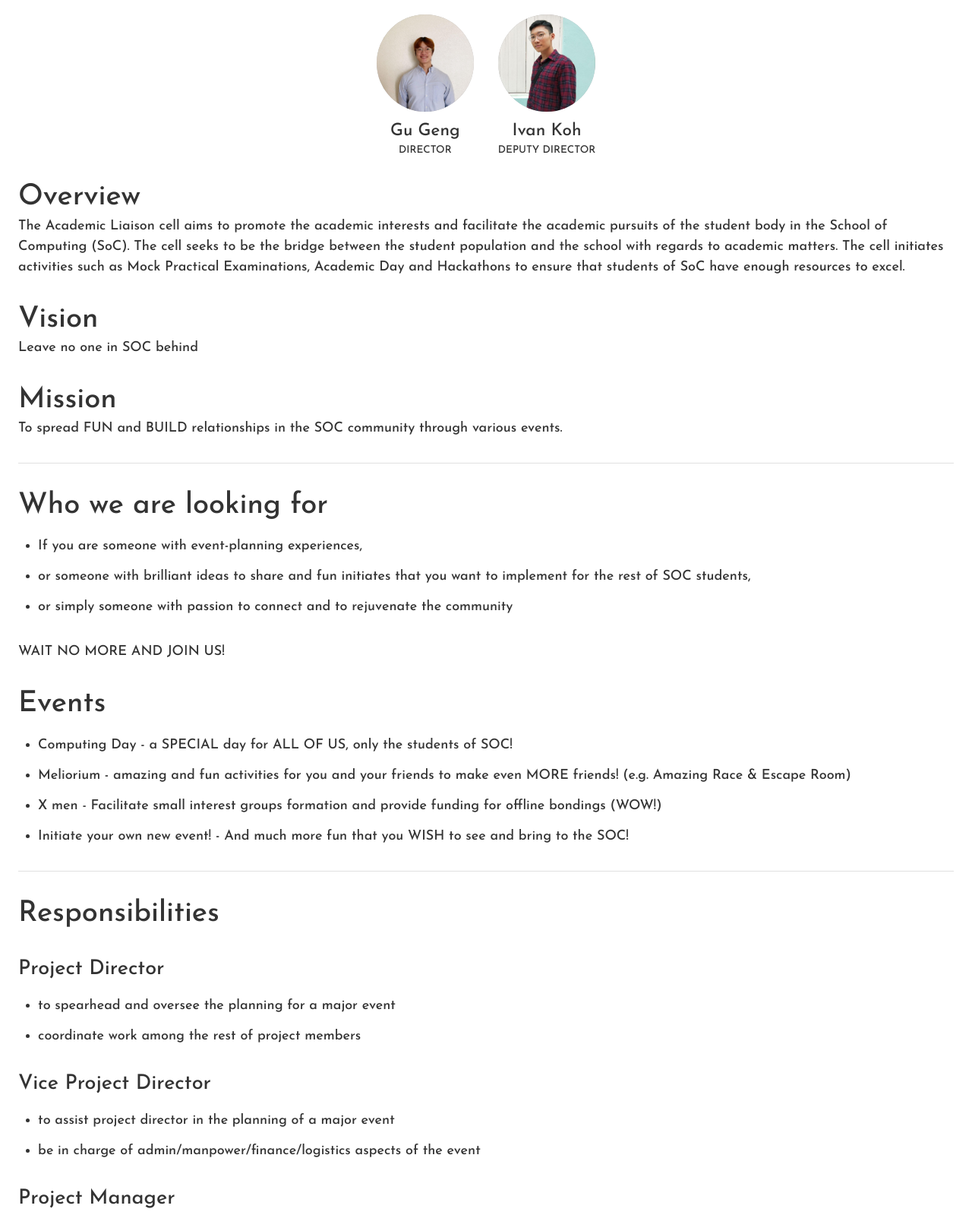
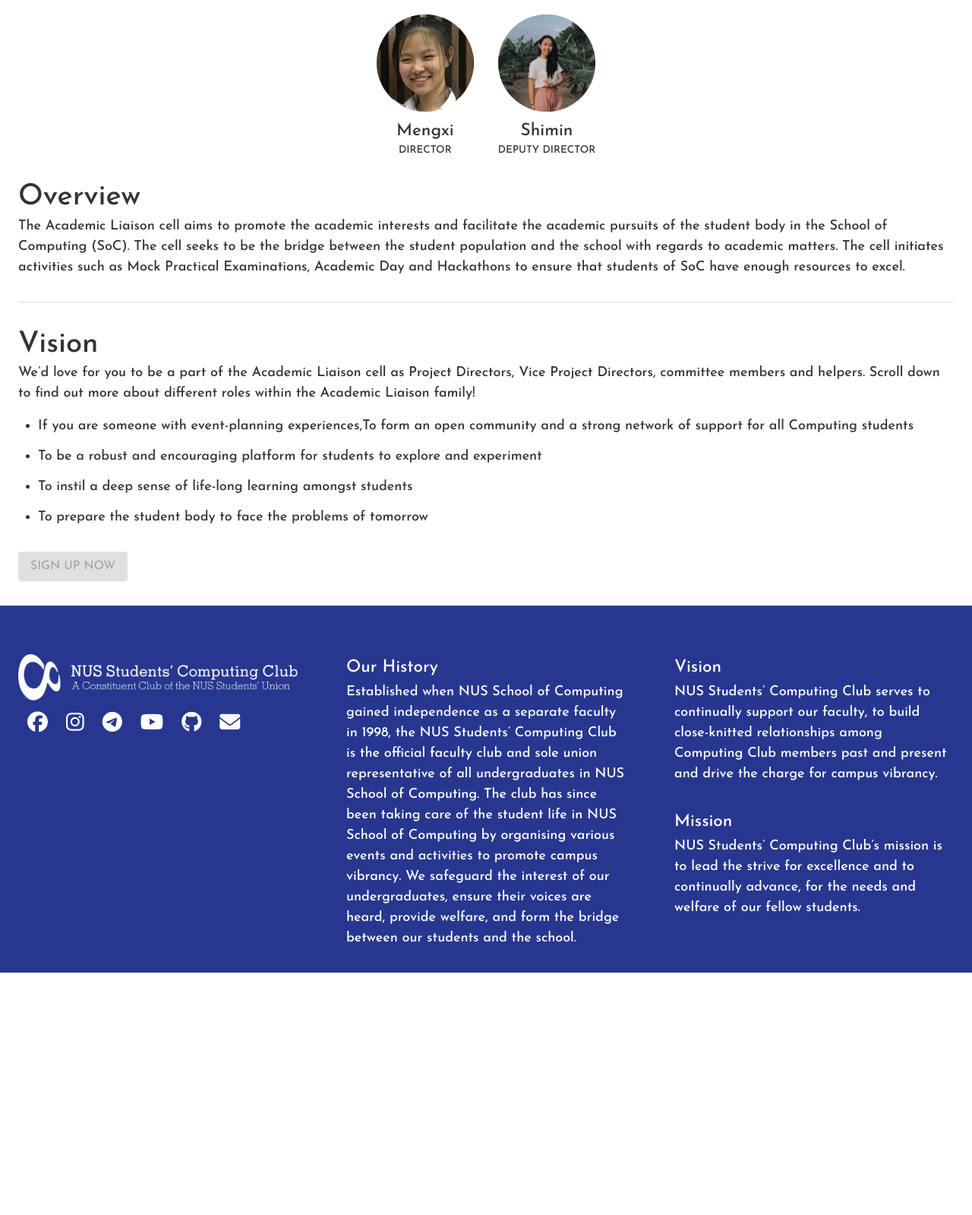
Before and after one commit to yeppog/beta-nuscomputing, a Gatsby site: page /recruitment/academic-liaison in a window 1280 px wide. Shown: the part 313-1912 px from the top of the page at 76% size. After the commit the page ends 1593 px from the top, so only its background shows below. Built offline with nearby package versions, Linux system fonts and the light colour scheme; Gatsby itself is replaced by a stand-in of ours; a web font is replaced by a local one.

Commit message:
Acade Page

```diff
--- a/src/pages/recruitment/academic-liaison.js
+++ b/src/pages/recruitment/academic-liaison.js
@@ -10,26 +10,26 @@
     team: {
       people: [
         {
-          name: 'Gu Geng',
+          name: 'Mengxi',
           position: 'Director',
         },
         {
-          name: 'Ivan Koh',
+          name: 'Shimin',
           position: 'Deputy Director',
         },
       ],
       query: useStaticQuery(graphql`
         query {
-          GuGeng: file(relativePath: { eq: "gugeng.jpg" }) {
+          Mengxi: file(relativePath: { eq: "mengxi.jpg" }) {
             childImageSharp {
-              fluid(maxWidth: 400, maxHeight: 250) {
+              fluid(maxWidth: 400, maxHeight: 500) {
                 ...GatsbyImageSharpFluid
               }
             }
           }
-          IvanKoh: file(relativePath: { eq: "ivankoh.jpg" }) {
+          Shimin: file(relativePath: { eq: "shimin.jpg" }) {
             childImageSharp {
-              fluid(maxWidth: 400, maxHeight: 250) {
+              fluid(maxWidth: 400, maxHeight: 400) {
                 ...GatsbyImageSharpFluid
               }
             }
@@ -40,81 +40,22 @@
     sections: [
       {
         title: 'Overview',
-        content: `The Academic Liaison cell aims to promote the academic interests and facilitate the academic pursuits of the student body in the School of Computing (SoC). The cell seeks to be the bridge between the student population and the school with regards to academic matters. The cell initiates activities such as Mock Practical Examinations, Academic Day and Hackathons to ensure that students of SoC have enough resources to excel.        `,
-      },
-      {
-        title: 'Vision',
-        content: 'Leave no one in SOC behind',
-      },
-      {
-        title: 'Mission',
-        content: 'To spread FUN and BUILD relationships in the SOC community through various events.',
+        content: 'The Academic Liaison cell aims to promote the academic interests and facilitate the academic pursuits of the student body in the School of Computing (SoC). The cell seeks to be the bridge between the student population and the school with regards to academic matters. The cell initiates activities such as Mock Practical Examinations, Academic Day and Hackathons to ensure that students of SoC have enough resources to excel.        ',
       },
       {
         divider: true,
       },
       {
-        title: 'Who we are looking for',
+        title: 'Vision',
         bullets: [
-          'If you are someone with event-planning experiences,',
-          'or someone with brilliant ideas to share and fun initiates that you want to implement for the rest of SOC students,',
-          'or simply someone with passion to connect and to rejuvenate the community',
+          'If you are someone with event-planning experiences,To form an open community and a strong network of support for all Computing students',
+          'To be a robust and encouraging platform for students to explore and experiment',
+          'To instil a deep sense of life-long learning amongst students',
+          'To prepare the student body to face the problems of tomorrow',
         ],
+        content: 'We’d love for you to be a part of the Academic Liaison cell as Project Directors, Vice Project Directors, committee members and helpers. Scroll down to find out more about different roles within the Academic Liaison family! ',
       },
-      {
 
-        content: 'WAIT NO MORE AND JOIN US!',
-      },
-      {
-        title: 'Events',
-        bullets: [
-          'Computing Day - a SPECIAL day for ALL OF US, only the students of SOC!',
-          'Meliorium - amazing and fun activities for you and your friends to make even MORE friends! (e.g. Amazing Race & Escape Room)',
-          'X men - Facilitate small interest groups formation and provide funding for offline bondings (WOW!)',
-          'Initiate your own new event! - And much more fun that you WISH to see and bring to the SOC!',
-        ],
-      },
-      {
-        divider: true,
-      },
-      {
-        title: 'Responsibilities',
-        subsections: [
-          {
-            title: 'Project Director',
-            bullets: [
-              'to spearhead and oversee the planning for a major event',
-              'coordinate work among the rest of project members',
-            ],
-          },
-          {
-            title: 'Vice Project Director',
-            bullets: [
-              'to assist project director in the planning of a major event',
-              'be in charge of admin/manpower/finance/logistics aspects of the event',
-            ],
-          },
-          {
-            title: 'Project Manager',
-            bullets: [
-              'to be involved in some aspects of the event planning process',
-              'assist in the management of admin/manpower/finance/logistics aspects of the event',
-            ],
-          },
-          {
-            title: 'Onsite Manager',
-            bullets: [
-              'to be involved in some aspects of the event planning process',
-              'to ensure the smooth running of the actual events and make sure changes/needs are immediately attended to',
-            ],
-            subsections: [
-              {
-                content: 'P.S. dont be afraid to take up more than one role or get involved in more than one event!!',
-              },
-            ],
-          },
-        ],
-      },
     ],
   }
 
```
Also changed, not shown: src/images/mengxi.jpg (added), src/images/shimin.jpg (added).
